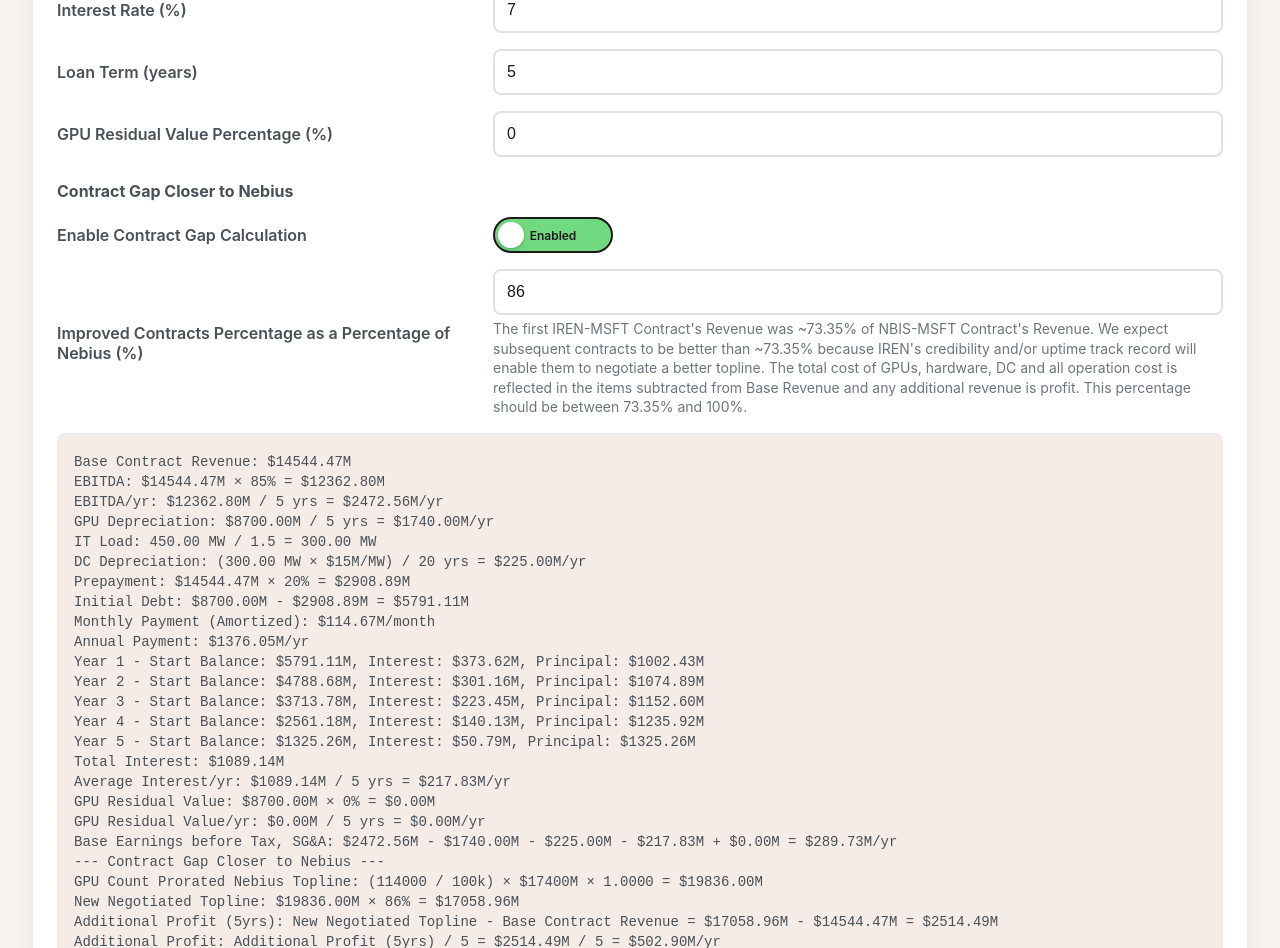
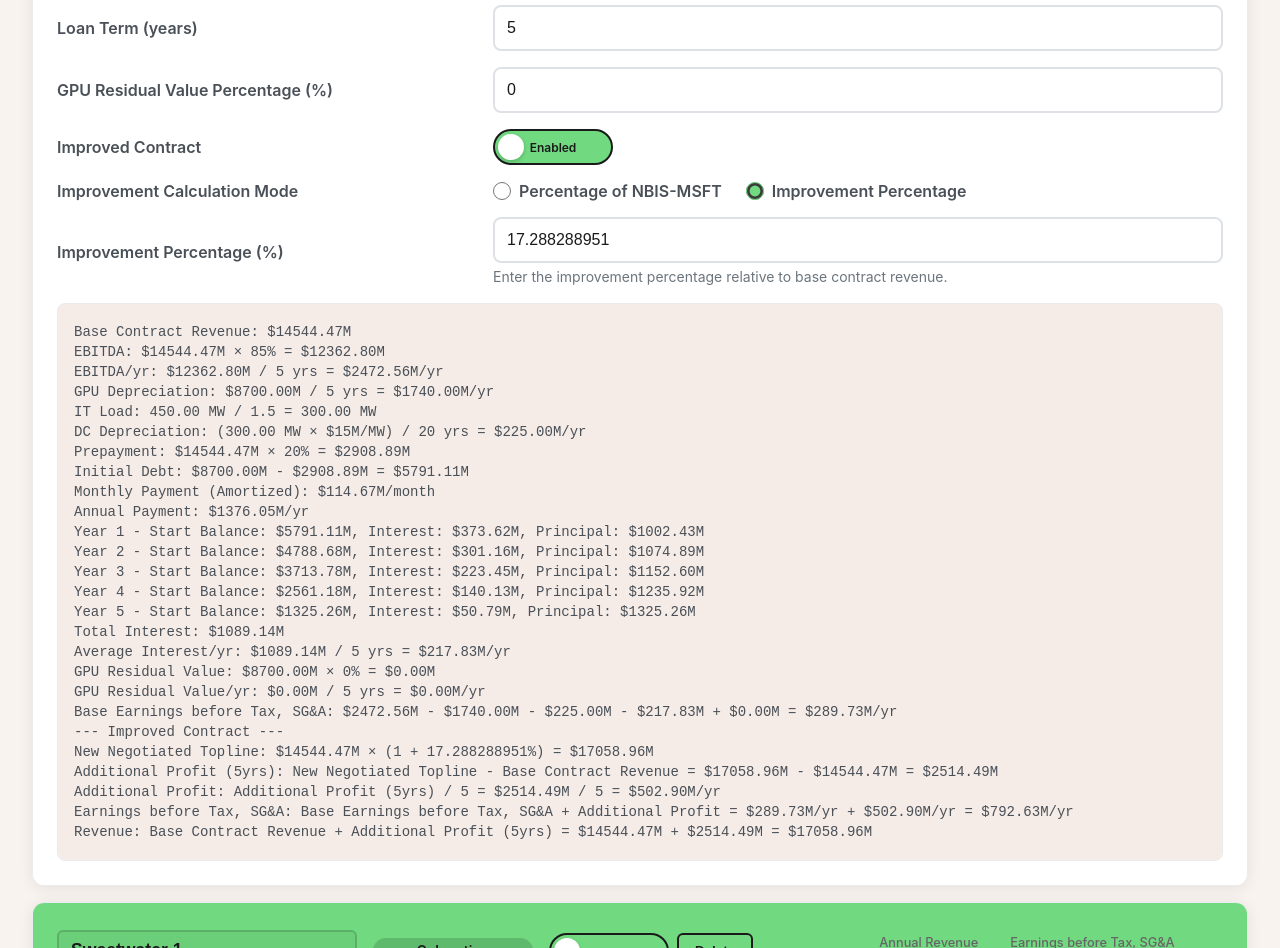
Before and after one commit to JiahanLiu/IREN-Community, a React (Vite) app: page / in a window 1280 px wide. Shown: the part 7600-8548 px from the top of the page. Built offline with nearby package versions, Linux system fonts and the light colour scheme.

Commit message:
Improvement Percentage

```diff
--- a/src/App.jsx
+++ b/src/App.jsx
@@ -129,6 +129,8 @@
         debtYears: 5,
         residualValue: 0,
         improvedContractsPercentage: 9.7 / 13.224 * 100,
+        directImprovement: 17.288288951,
+        improvementMode: 'direct',
         contractGapEnabled: false,
         autoCalculateRevenue: true,
       }
@@ -162,6 +164,8 @@
         debtYears: 5,
         residualValue: 0,
         improvedContractsPercentage: 86,
+        directImprovement: 17.288288951,
+        improvementMode: 'direct',
         contractGapEnabled: true,
         autoCalculateRevenue: true,
       }
@@ -366,6 +370,8 @@
         debtYears: 5,
         residualValue: 0,
         improvedContractsPercentage: 0,
+        directImprovement: 17.288288951,
+        improvementMode: 'direct',
         contractGapEnabled: false,
         autoCalculateRevenue: false,
       },
@@ -547,28 +553,41 @@
     let netProfit = baseNetProfit;
     let totalRevenue = revenue; // Track total revenue (base + additional if applicable)
 
-    // Contract Gap Closer to Nebius (only if enabled)
+    // Improved Contract (only if enabled)
     if (data.contractGapEnabled) {
       steps.push(''); // Empty line for spacing
-      steps.push('--- Contract Gap Closer to Nebius ---');
+      steps.push('--- Improved Contract ---');
 
       // Get GPU count
       const gpuCount = data.directGpuCount || 0;
 
-      // GPU Count Prorated Nebius Topline with hourly rate adjustment
+      let newRevenue;
+
+      // Check improvement mode (default is 'direct')
+      if (data.improvementMode === 'percentage') {
+        // Percentage of NBIS-MSFT mode
+        // Nebius Topline Scaled by GPU Count with hourly rate adjustment
         const nebiusBase = 17400; // $17.4B
         const defaultHourlyRate = 1940000000 / 365 / 76000 / 24;
         const currentHourlyRate = gpuHourlyRates.hyperscaleBulkGB300;
         const hourlyRateRatio = currentHourlyRate / defaultHourlyRate;
         const gpuCountProratedNebius = (gpuCount / 100000) * nebiusBase * hourlyRateRatio;
-      steps.push(`GPU Count Prorated Nebius Topline: (${gpuCount} / 100k) × $${nebiusBase}M × ${hourlyRateRatio.toFixed(4)} = $${gpuCountProratedNebius.toFixed(2)}M`);
+        steps.push(`Nebius Topline Scaled by GPU Count: (${gpuCount} / 100k) × $${nebiusBase}M × ${hourlyRateRatio.toFixed(4)} = $${gpuCountProratedNebius.toFixed(2)}M`);
 
         // Improved Contracts Percentage (user input)
         const improvedPercentage = data.improvedContractsPercentage || 0;
 
         // New Negotiated Topline
-      const newRevenue = gpuCountProratedNebius * (improvedPercentage / 100);
+        newRevenue = gpuCountProratedNebius * (improvedPercentage / 100);
         steps.push(`New Negotiated Topline: $${gpuCountProratedNebius.toFixed(2)}M × ${improvedPercentage}% = $${newRevenue.toFixed(2)}M`);
+      } else {
+        // Improvement Percentage mode (default)
+        const improvementPercentage = data.directImprovement || 0;
+
+        // New Negotiated Topline based on Base Contract Revenue
+        newRevenue = revenue * (1 + improvementPercentage / 100);
+        steps.push(`New Negotiated Topline: $${revenue.toFixed(2)}M × (1 + ${improvementPercentage}%) = $${newRevenue.toFixed(2)}M`);
+      }
 
       // Additional Profit (5yrs)
       const additionalProfit5yrs = newRevenue - revenue;
--- a/src/components/HyperscalerSite.jsx
+++ b/src/components/HyperscalerSite.jsx
@@ -534,10 +534,8 @@
             />
           </div>
 
-          <h4 style={{ marginTop: '1.5rem', marginBottom: '1rem', color: '#495057' }}>Contract Gap Closer to Nebius</h4>
-
           <div className="input-row">
-            <label>Enable Contract Gap Calculation</label>
+            <label>Improved Contract</label>
             <div
               className={`toggle-switch ${site.data.contractGapEnabled ? 'enabled' : ''}`}
               onClick={(e) => { e.stopPropagation(); update('contractGapEnabled', !site.data.contractGapEnabled); }}
@@ -548,8 +546,32 @@
           </div>
 
           {site.data.contractGapEnabled && (
+            <>
               <div className="input-row">
-            <label>Improved Contracts Percentage as a Percentage of Nebius (%)</label>
+                <label>Improvement Calculation Mode</label>
+                <div className="radio-group">
+                  <label>
+                    <input
+                      type="radio"
+                      checked={site.data.improvementMode === 'percentage'}
+                      onChange={() => update('improvementMode', 'percentage')}
+                    />
+                    Percentage of NBIS-MSFT
+                  </label>
+                  <label>
+                    <input
+                      type="radio"
+                      checked={site.data.improvementMode === 'direct' || !site.data.improvementMode}
+                      onChange={() => update('improvementMode', 'direct')}
+                    />
+                    Improvement Percentage
+                  </label>
+                </div>
+              </div>
+
+              {site.data.improvementMode === 'percentage' && (
+                <div className="input-row">
+                  <label>Improved Contract as a Percentage of NBIS-MSFT (%)</label>
                   <div style={{ width: '100%' }}>
                     <input
                       type="number"
@@ -568,6 +590,27 @@
                 </div>
               )}
 
+              {(site.data.improvementMode === 'direct' || !site.data.improvementMode) && (
+                <div className="input-row">
+                  <label>Improvement Percentage (%)</label>
+                  <div style={{ width: '100%' }}>
+                    <input
+                      type="number"
+                      step="0.01"
+                      style={{ width: '100%' }}
+                      value={site.data.directImprovement ?? 0}
+                      onChange={(e) => handleNumberChange('directImprovement', e.target.value)}
+                      onBlur={(e) => handleNumberBlur('directImprovement', e.target.value, 0)}
+                    />
+                    <div style={{ fontSize: '0.875rem', color: '#6c757d', marginTop: '0.25rem', lineHeight: '1.4' }}>
+                      Enter the improvement percentage relative to base contract revenue.
+                    </div>
+                  </div>
+                </div>
+              )}
+            </>
+          )}
+
           <div className="calc-steps">
             {result.steps.map((step, i) => <div key={i}>{step}</div>)}
           </div>
--- a/vite.config.js
+++ b/vite.config.js
@@ -4,4 +4,9 @@
 export default defineConfig({
   plugins: [react()],
   base: '/IREN-Community/',
+  test: {
+    globals: true,
+    environment: 'jsdom',
+    setupFiles: './src/test/setup.js',
+  },
 })
```
Also changed, not shown: package.json (+12 -3 lines), src/test/setup.js (added, +8 -0 lines), 5 other files (tests, documents, lock files or other folders). Lines whose indentation alone changed are shown as unchanged.
